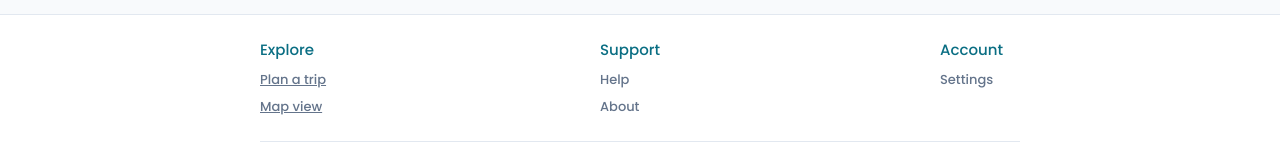
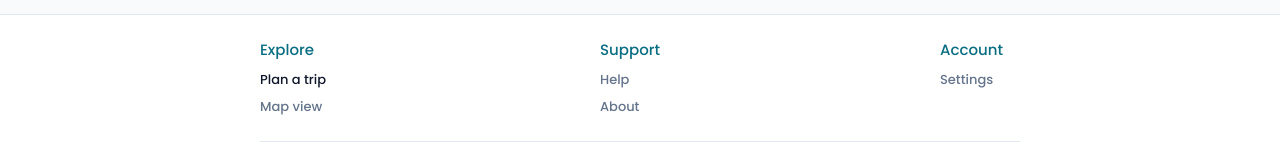
Before and after one commit to akberahmed-git/roam-trip-planner, a React (Vite) app: page / in a window 1280 px wide. In both pictures the pointer is over the link 300 px from the left and 670 px from the top of the page. Shown: the part 591-758 px from the top of the page. Built offline with nearby package versions, Linux system fonts and the light colour scheme; no server answers.

Commit message:
Footer: no underlines, Plan a trip is the only link

```diff
--- a/src/components/Footer.tsx
+++ b/src/components/Footer.tsx
@@ -5,11 +5,12 @@ import { Link } from 'react-router-dom'
 // Accommodation frame). Matches Figma's structure exactly: three link columns,
 // a divider, and a copyright line.
 //
-// "Plan a trip" and "Map view" are now real links - both have screens, and
-// rendering them as plain <span> meant they looked exactly like links, invited
-// a click, and did nothing. Help, About and Settings stay as spans because
-// they still have no screen behind them: a dead <Link> would be worse than
-// text that was never clickable.
+// "Plan a trip" is the one real link. "Map view" went back to a span: the map
+// needs a plan to draw, so from the footer it landed on an empty screen. Help,
+// About and Settings stay as spans because they still have no screen behind
+// them: a dead <Link> would be worse than text that was never clickable. None
+// of the five is underlined; the link reads as one from its hover colour
+// (Akber, 10 Sep 2026).
 export default function Footer() {
   return (
     <footer className="app-footer">
@@ -23,7 +24,7 @@ export default function Footer() {
             <div className="app-footer__column">
               <span className="app-footer__heading">Explore</span>
               <Link className="app-footer__link" to="/trip-input">Plan a trip</Link>
-              <Link className="app-footer__link" to="/map">Map view</Link>
+              <span className="app-footer__link">Map view</span>
             </div>
             <div className="app-footer__column">
               <span className="app-footer__heading">Support</span>
--- a/src/styles/components.css
+++ b/src/styles/components.css
@@ -2418,6 +2418,15 @@ h1 {
   font-weight: var(--font-weight-medium);
   font-size: var(--font-size-small);
   color: var(--text-tertiary);
+  text-decoration: none;
+}
+
+/* Only the real link reacts. Help, About and Settings are spans with no
+   screen behind them, and a hover state would promise a click that does
+   nothing (Akber, 10 Sep 2026). */
+a.app-footer__link:hover,
+a.app-footer__link:focus-visible {
+  color: var(--text-primary);
 }
 
 .app-footer__divider {
```
